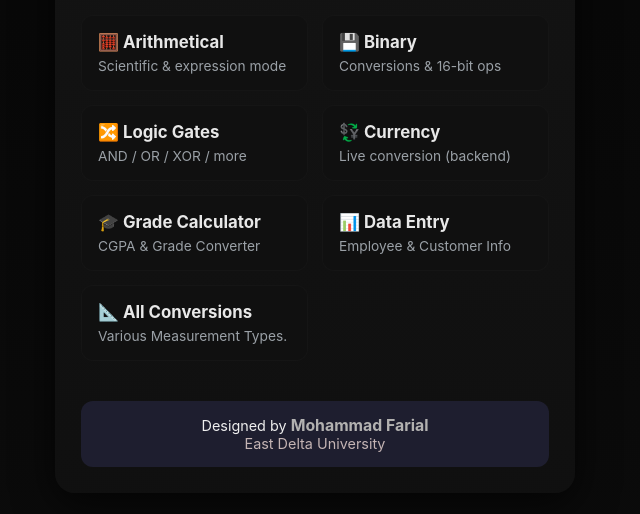
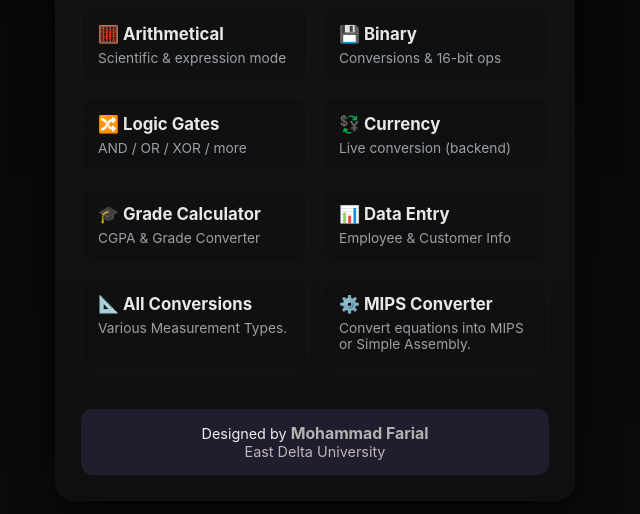
Before and after one commit to black-007-web/Advanced_Calculator, a website: page frontend/index.html in a window 1280 px wide. Shown: the part 198-712 px from the top of the page, without its empty margins (325-965 px from the left). Drawn offline with Linux system fonts and the light colour scheme.

Commit message:
Add MIPS Converter link to index.html

```diff
--- a/frontend/index.html
+++ b/frontend/index.html
@@ -61,6 +61,12 @@
           Various Measurement Types.
         </div>
       </a>
+      <a class="tile mips" href="Mips.html">
+  <div class="tile-title">⚙️ MIPS Converter</div>
+  <div class="tile-sub">
+    Convert equations into MIPS or Simple Assembly.
+  </div>
+</a>
     </nav>
 
     <!-- Footer -->
```
